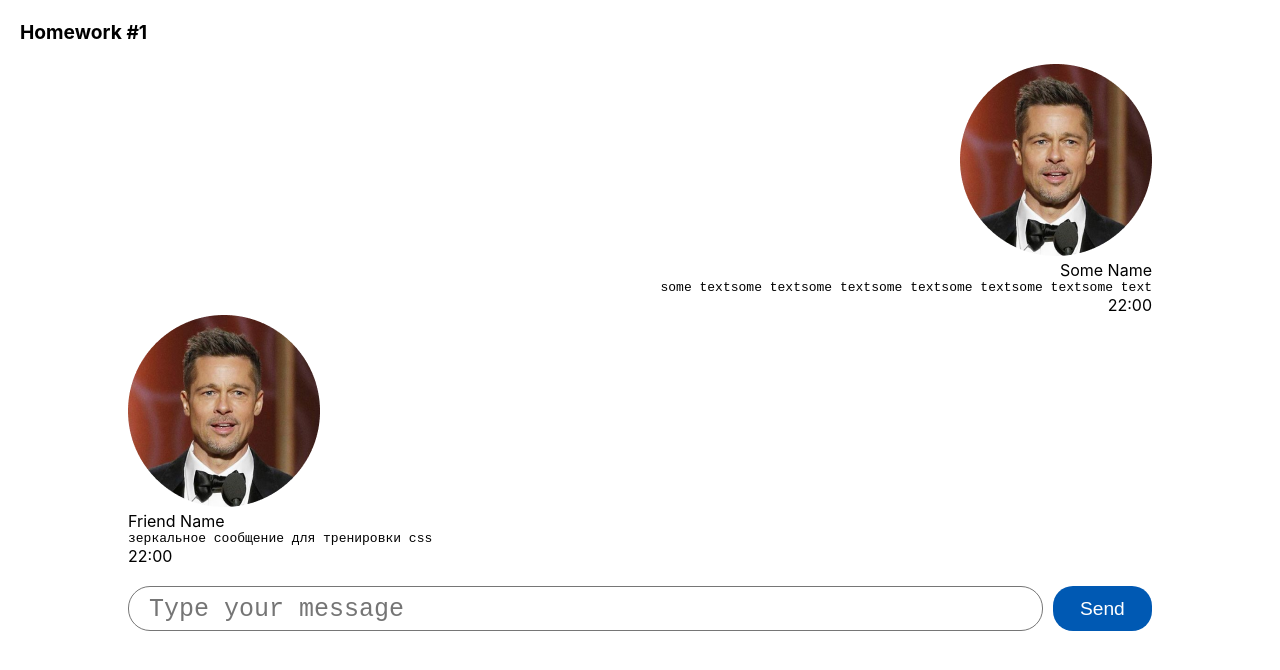
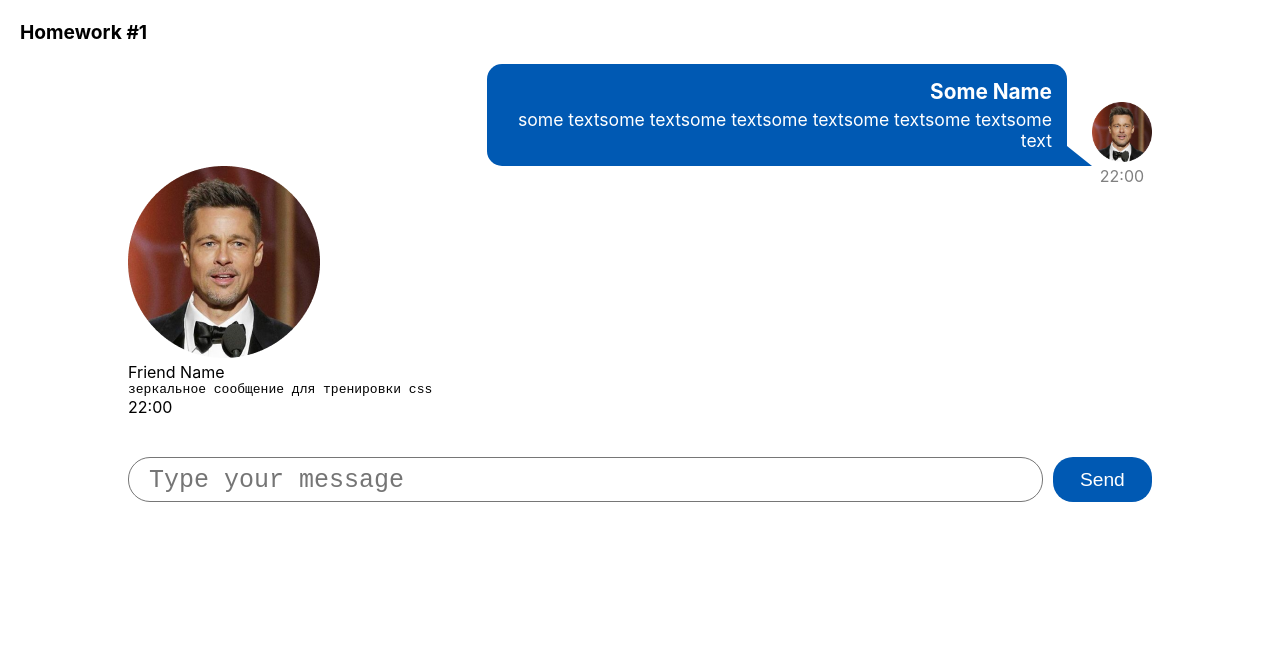
Before and after one commit to vbsm11/homeworks, a React (Create React App) app: page / in a window 1280 px wide. Shown: the top 670 px of the page. Built offline with nearby package versions, Linux system fonts and the light colour scheme.

Commit message:
Styles for message component

```diff
--- a/src/s2-homeworks/hw01/message-sender/MessageSender.module.css
+++ b/src/s2-homeworks/hw01/message-sender/MessageSender.module.css
@@ -1,5 +1,5 @@
 .sendForm {
-    margin-top: 20px;
+    margin-top: 40px;
     margin-bottom: 20px;
     width: 100%;
     display: flex;
--- a/src/s2-homeworks/hw01/message/Message.module.css
+++ b/src/s2-homeworks/hw01/message/Message.module.css
@@ -1,31 +1,53 @@
 .message {
+    margin-top: 20px;
     text-align: right;
+    display: flex;
+    flex-direction: row;
+    justify-content: right;
+    align-items: end;
 }
 
-.imageAndText {
-
-}
-
-.imageAndText img {
-
-}
-
-.text {
-
-}
-
-.text:after {
+.nameAndText {
+    background-color: #0059b3;
+    border-radius: 15px 15px 0 15px;
+    padding: 15px;
+    color: white;
 
 }
 
 .name {
+    font-size: 130%;
+    font-weight: bold;
+    margin-bottom: 5px;
+}
+
+.text {
+    min-width: 100px;
+    max-width: 550px;
+    word-wrap: break-word;
+    font-size: 110%;
+}
+
+.triangle {
+    text-align: end;
+    width: 0;
+    height: 0;
+    border-bottom: 20px solid #0059b3;;
+    border-right: 25px solid transparent;
 
 }
 
-.messageText {
-
+.imageAndTime {
+    text-align: center;
+    margin-bottom: -20px;
 }
 
+.imageAndTime img {
+    width: 60px;
+    height: 60px;
+}
+
+
 .time {
-
+    color: grey;
 }
--- a/src/s2-homeworks/hw01/message/Message.tsx
+++ b/src/s2-homeworks/hw01/message/Message.tsx
@@ -11,24 +11,26 @@ export type MessagePropsType = {
 const Message = (props: MessagePropsType) => {
     return (
         <div id={'hw1-message-' + props.message.id} className={s.message}>
-            <div className={s.imageAndText}>
+            <div className={s.nameAndText}>
+                <div id={'hw1-name-' + props.message.id} className={s.name}>
+                    {props.message.user.name}
+                </div>
+                <div className={s.text}>
+                    {props.message.message.text}
+                </div>
+            </div>
+            <div className={s.triangle}></div>
+            <div className={s.imageAndTime}>
                 <img
                     id={'hw1-avatar-' + props.message.id}
                     src={props.message.user.avatar}
-                    alt='avatar'
+                    alt="avatar"
                 />
-                <div className={s.text}>
-                    <div id={'hw1-name-' + props.message.id} className={s.name}>
-                        {props.message.user.name}
-                    </div>
-                    <pre id={'hw1-text-' + props.message.id} className={s.messageText}>
-                        {props.message.message.text}
-                    </pre>
+                <div id={'hw1-time-' + props.message.id} className={s.time}>
+                    {props.message.message.time}
                 </div>
             </div>
-            <div id={'hw1-time-' + props.message.id} className={s.time}>
-                {props.message.message.time}
-            </div>
+
         </div>
     )
 }
```
